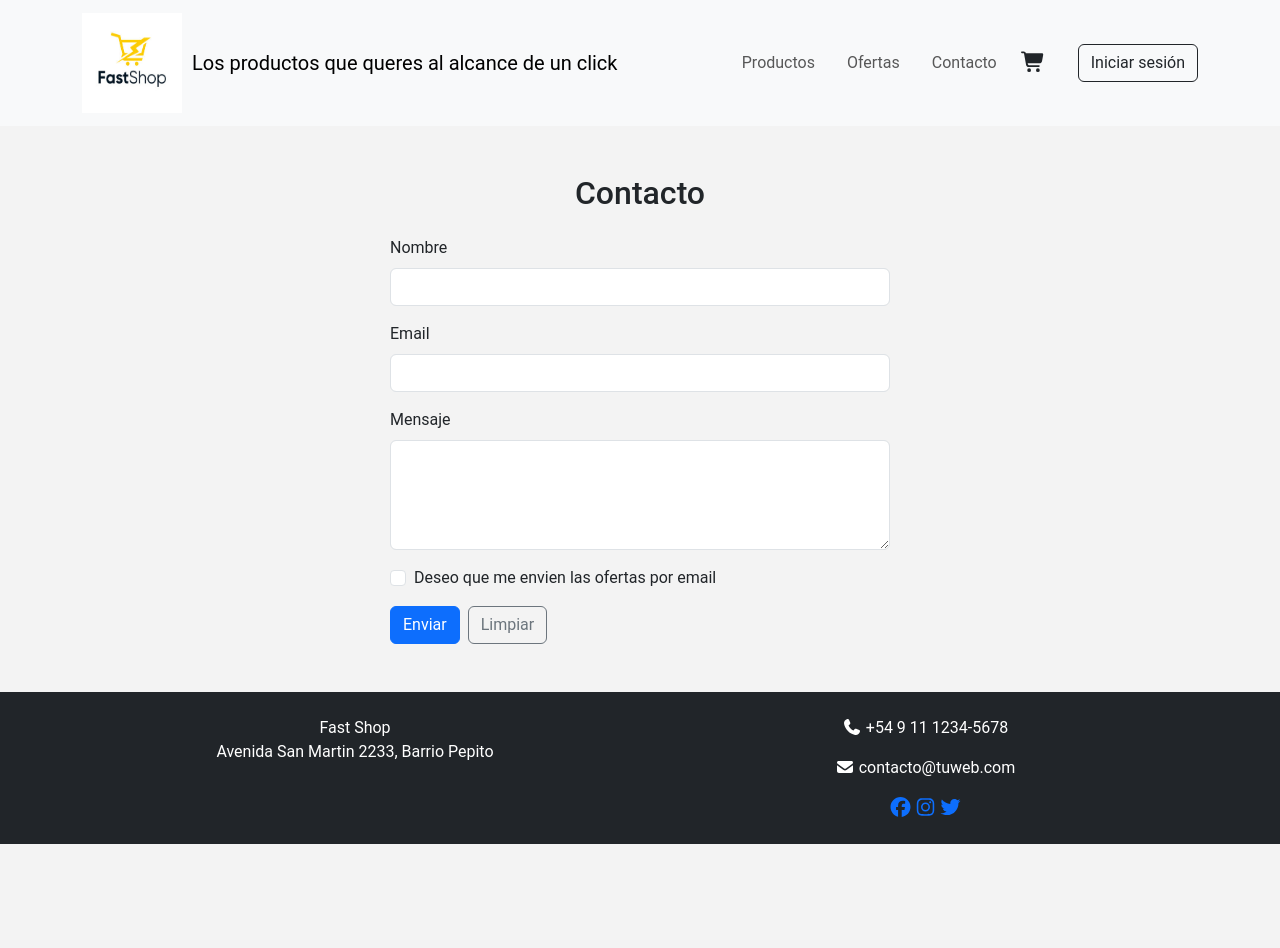
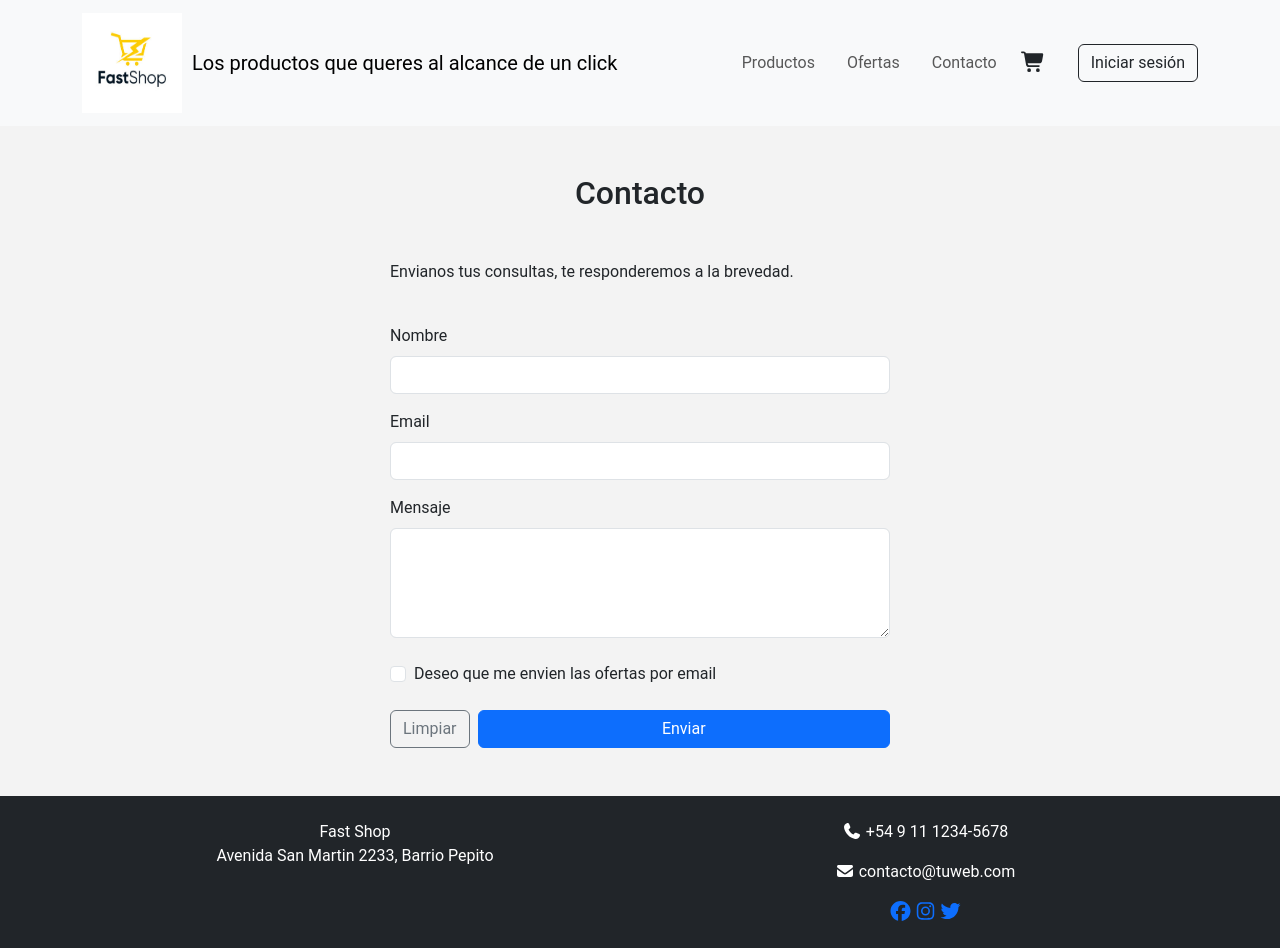
Before and after one commit to GabrielGil88/Proyecto2025-25235-gag, a React (Vite) app: page /contacto in a window 1280 px wide. Before the commit the page ends 844 px from the top, so only its background shows below. Built offline with nearby package versions, Linux system fonts and the light colour scheme.

Commit message:
cambios en el formulario

```diff
--- a/package.json
+++ b/package.json
@@ -18,7 +18,8 @@
     "react": "^19.1.1",
     "react-bootstrap": "^2.10.10",
     "react-dom": "^19.1.1",
-    "react-router-dom": "^7.9.3"
+    "react-router-dom": "^7.9.3",
+    "sweetalert2": "^11.26.3"
   },
   "devDependencies": {
     "@eslint/js": "^9.36.0",
--- a/src/components/Forms.jsx
+++ b/src/components/Form.jsx
@@ -1,4 +1,7 @@
 import React, { useState } from 'react';
+import Swal from 'sweetalert2';
+
+export default function ContactForm({ onSubmit }) {
 
     const estadoInicial = {
         nombre: '',
@@ -7,11 +10,10 @@ const estadoInicial = {
         suscribir: false,
     };
 
-export default function ContactForm({ onSubmit }) {
     const [form, setForm] = useState(estadoInicial);
     const [errors, setErrors] = useState({});
 
-    // manejador genérico para inputs controlados
+    //Manejador genérico para inputs controlados
     const handleChange = (e) => {
         const { name, value, type, checked } = e.target;
         setForm((prev) => ({
@@ -20,7 +22,7 @@ export default function ContactForm({ onSubmit }) {
         }));
     };
 
-    // validación mínima
+    // Validación mínima de errores
     const validate = () => {
         const err = {};
         if (!form.nombre.trim()) err.nombre = 'El nombre es obligatorio';
@@ -32,20 +34,29 @@ export default function ContactForm({ onSubmit }) {
         return err;
     };
 
+    //Prevent default manejador de envío de formulario
     const handleSubmit = (e) => {
         e.preventDefault();
+
+        // Validar si hay errores
         const err = validate();
         setErrors(err);
         if (Object.keys(err).length > 0) return;
 
-        // aquí podés enviar a una API, mostrar un toast, etc.
-        // si recibiste prop onSubmit, la llamás; sino, console.log
+        // Aquí se podría enviar el formulario
         if (typeof onSubmit === 'function') {
             onSubmit(form);
         } else {
             console.log('Enviar formulario:', form);
-            alert('Formulario enviado (simulación). Revisa la consola.');
         }
+
+        // Mostrar alerta de éxito con sweetalert2
+        Swal.fire({
+            icon: 'success',
+            title: 'Formulario enviado correctamente',
+            showConfirmButton: false,
+            timer: 2200
+        });
 
         //Limpiar formulario
         setForm(estadoInicial);
@@ -59,7 +70,7 @@ export default function ContactForm({ onSubmit }) {
                     id="nombre"
                     name="nombre"
                     type="text"
-                    className={`form-control ${errors.nombre ? 'is-invalid' : ''}`} // Estilo si hay error
+                    className={`form-control ${errors.nombre ? 'is-invalid' : ''}`} // Estilos si hay error
                     value={form.nombre}
                     onChange={handleChange}
                 />
@@ -72,7 +83,7 @@ export default function ContactForm({ onSubmit }) {
                     id="email"
                     name="email"
                     type="email"
-                    className={`form-control ${errors.email ? 'is-invalid' : ''}`}
+                    className={`form-control ${errors.email ? 'is-invalid' : ''}`} // Estilos si hay error
                     value={form.email}
                     onChange={handleChange}
                 />
@@ -91,7 +102,7 @@ export default function ContactForm({ onSubmit }) {
                 />
             </div>
 
-            <div className="form-check mb-3">
+            <div className="form-check my-4">
                 <input
                     id="suscribir"
                     name="suscribir"
@@ -106,14 +117,13 @@ export default function ContactForm({ onSubmit }) {
             </div>
 
             <div className="d-flex gap-2">
-                <button type="submit" className="btn btn-primary">Enviar</button>
                 <button
                     type="button"
                     className="btn btn-outline-secondary"
-                    onClick={() => { setForm(estadoInicial); setErrors({}); }}
-                >
+                    onClick={() => { setForm(estadoInicial); setErrors({}); }}>
                     Limpiar
                 </button>
+                <button type="submit" className="btn btn-primary w-100">Enviar</button>
             </div>
         </form>
     );
--- a/src/pages/Contacto.jsx
+++ b/src/pages/Contacto.jsx
@@ -1,5 +1,5 @@
 import React from 'react';
-import ContactForm from '../components/Forms';
+import ContactForm from '../components/Form';
 
 const Contacto = () => {
   const handleForm = (data) => {
@@ -7,10 +7,11 @@ const Contacto = () => {
   };
 
   return (
-    <div className="container py-4">
+    <div className="container p-4">
       <h2 className="mb-4 text-center">Contacto</h2>
       <div
         className="form-container">
+        <p className="py-4">Envianos tus consultas, te responderemos a la brevedad.</p>
         <ContactForm onSubmit={handleForm} />
       </div>
     </div>
```
Also changed, not shown: 1 other file (tests, documents, lock files or other folders). Lines whose indentation alone changed are shown as unchanged.
